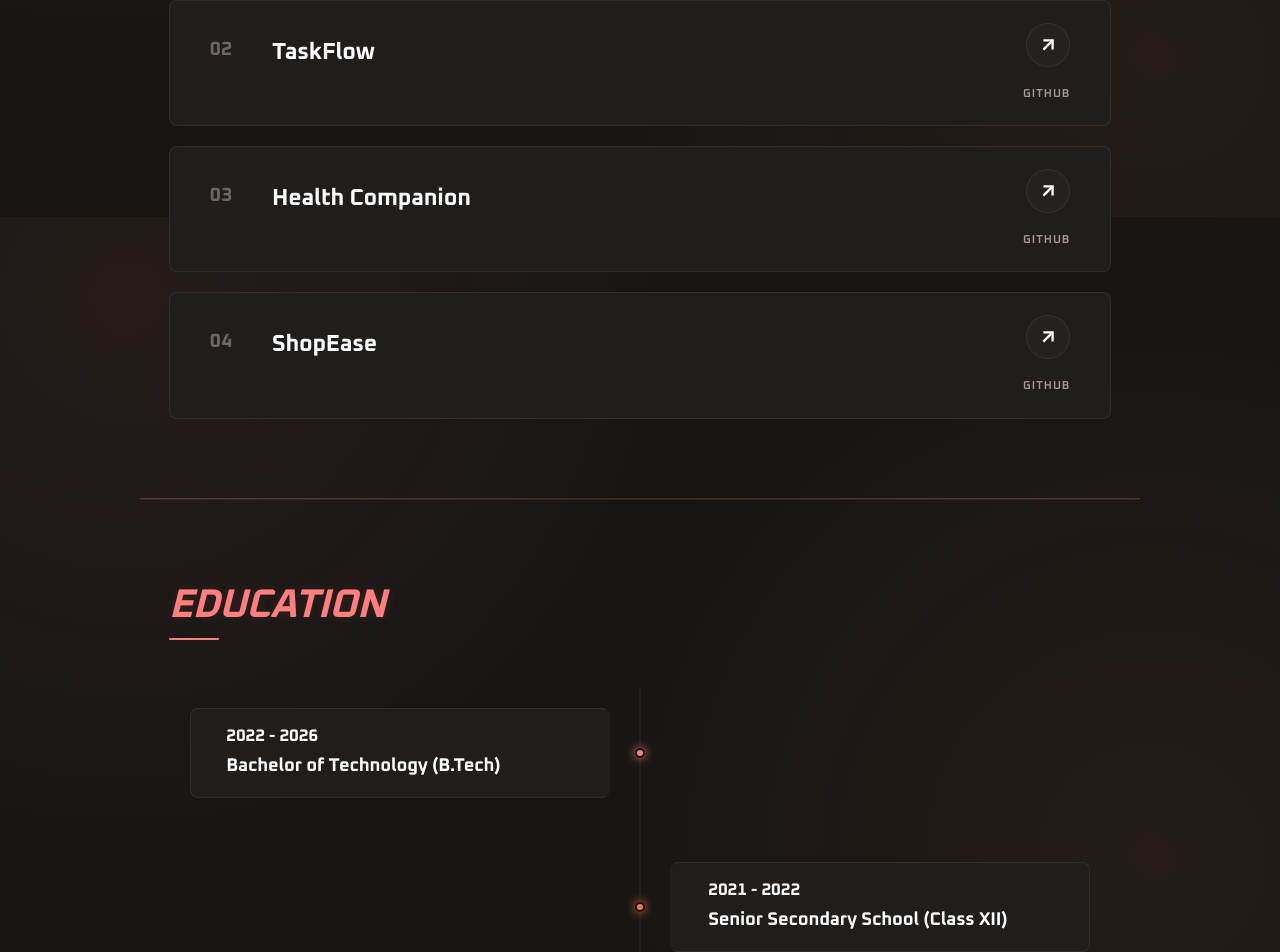
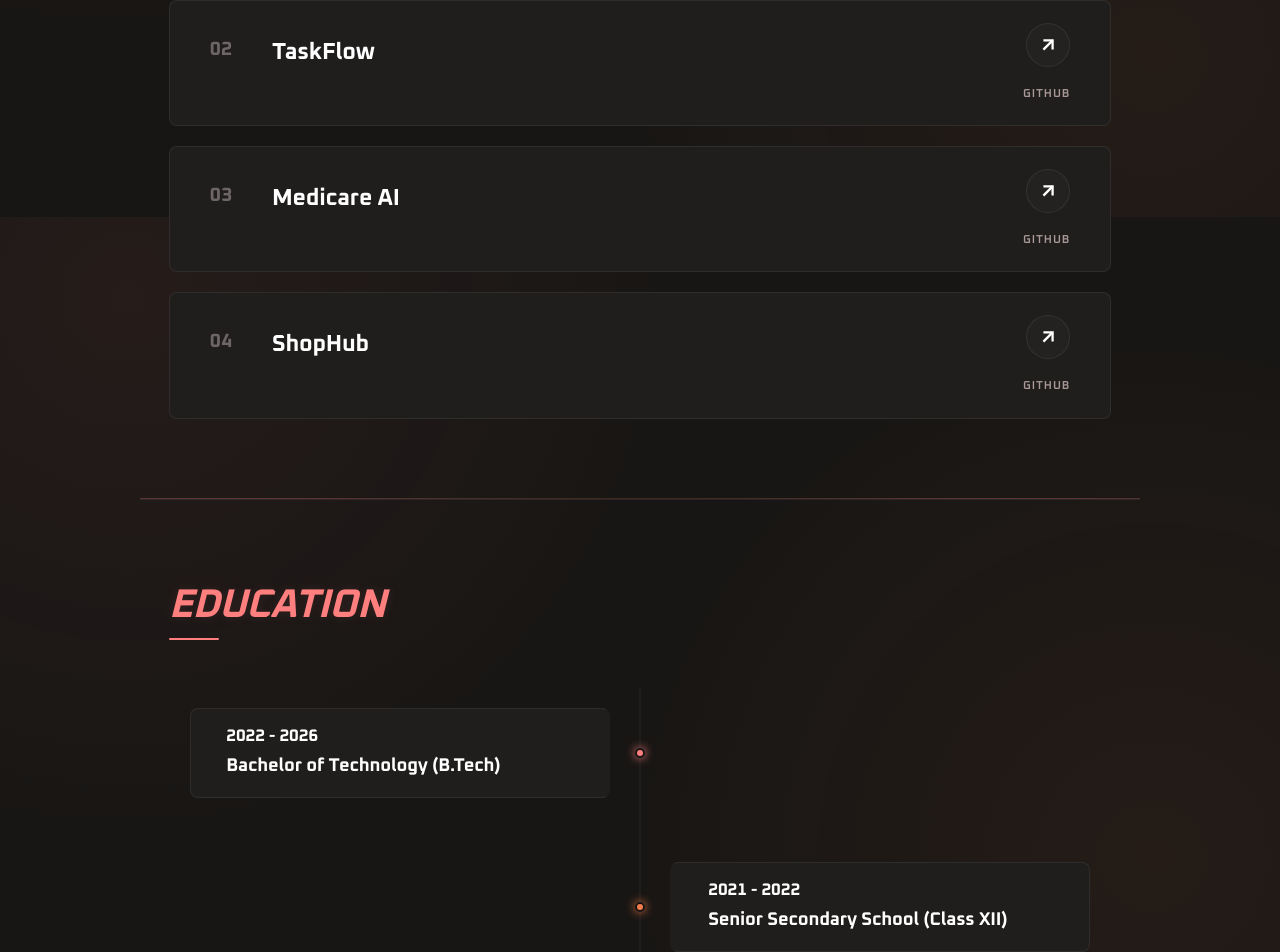
Before and after one commit to papnai-09/My-Portfolio, a React (Vite) app: page / in a window 1280 px wide. Shown: the part 2183-3135 px from the top of the page. Built offline with nearby package versions, Linux system fonts and the light colour scheme.

Commit message:
Attach live deployment and GitHub repository links to all projects

```diff
--- a/src/App.jsx
+++ b/src/App.jsx
@@ -555,7 +555,7 @@ export default function App() {
 
               <div className="resume-item" style={{ marginTop: '1rem' }}>
                 <div className="resume-item-header">
-                  <span>Health Companion — Healthcare Management Interface</span>
+                  <span>Medicare AI — Healthcare Management Platform</span>
                   <span style={{ color: 'var(--accent)' }}>React.js</span>
                 </div>
                 <div className="resume-item-sub">
@@ -570,7 +570,7 @@ export default function App() {
 
               <div className="resume-item" style={{ marginTop: '1rem' }}>
                 <div className="resume-item-header">
-                  <span>ShopEase — E-Commerce Frontend</span>
+                  <span>ShopHub — E-Commerce Frontend</span>
                   <span style={{ color: 'var(--accent)' }}>React.js</span>
                 </div>
                 <div className="resume-item-sub">
--- a/src/components/ProjectsSawad.jsx
+++ b/src/components/ProjectsSawad.jsx
@@ -6,8 +6,8 @@ const projectsList = [
     subtitle: 'Movie Discovery Platform',
     tech: ['Next.js', 'React.js', 'Tailwind CSS', 'TMDB API'],
     desc: 'Developed a responsive movie discovery platform using Next.js and React.js. Integrated TMDB REST API for real-time movie search, details, watchlists, and casting details.',
-    liveUrl: 'https://github.com/papnai-09/CineStream',
-    githubUrl: 'https://github.com/papnai-09/CineStream',
+    liveUrl: 'https://cine-stream-next-lac.vercel.app/',
+    githubUrl: 'https://github.com/papnai-09/cine-stream-next',
     accentColor: '#ff7f7f'
   },
   {
@@ -15,26 +15,26 @@ const projectsList = [
     subtitle: 'Kanban Task Board',
     tech: ['React.js', 'JavaScript', 'Tailwind CSS', 'Zustand'],
     desc: 'Developed a Kanban-style task management application using React.js. Implemented CRUD operations, drag-and-drop column workflows, and persistent global state management with Zustand.',
-    liveUrl: 'https://github.com/papnai-09/TaskFlow',
-    githubUrl: 'https://github.com/papnai-09/TaskFlow',
+    liveUrl: 'https://kanban-task-board-lake.vercel.app/',
+    githubUrl: 'https://github.com/papnai-09/kanban-task-board/tree/main/kanban-board',
     accentColor: '#f47c4a'
   },
   {
-    title: 'Health Companion',
-    subtitle: 'Healthcare Monitor',
+    title: 'Medicare AI',
+    subtitle: 'Healthcare Platform',
     tech: ['React.js', 'JavaScript', 'Tailwind CSS', 'REST API'],
     desc: 'Frontend dashboard interface for healthcare management. Built responsive UI components, dynamic graph charts for vitals tracking, and appointment booking forms.',
-    liveUrl: 'https://github.com/papnai-09',
-    githubUrl: 'https://github.com/papnai-09',
+    liveUrl: 'https://medicare-ai-alpha.vercel.app/',
+    githubUrl: 'https://github.com/papnai-09/health-care',
     accentColor: '#ff7f7f'
   },
   {
-    title: 'ShopEase',
+    title: 'ShopHub',
     subtitle: 'E-Commerce Storefront',
     tech: ['React.js', 'Tailwind CSS', 'Web API', 'Local Storage'],
     desc: 'Developed a responsive e-commerce storefront layout featuring real-time product catalogs, instant category filtering, interactive shopping cart, and checkout validations.',
-    liveUrl: 'https://github.com/papnai-09',
-    githubUrl: 'https://github.com/papnai-09',
+    liveUrl: 'https://mission-10-eight.vercel.app/',
+    githubUrl: 'https://github.com/papnai-09/shop-hub',
     accentColor: '#f47c4a'
   }
 ];
@@ -81,7 +81,8 @@ export default function ProjectsSawad() {
                 rel="noreferrer"
                 className="sawad-arrow-link"
                 style={{ '--accent': project.accentColor }}
-                aria-label={`View ${project.title}`}
+                aria-label={`View live ${project.title}`}
+                title={`View live ${project.title}`}
               >
                 <svg viewBox="0 0 24 24" width="22" height="22" stroke="currentColor" strokeWidth="2.5" fill="none">
                   <line x1="7" y1="17" x2="17" y2="7"></line>
```
